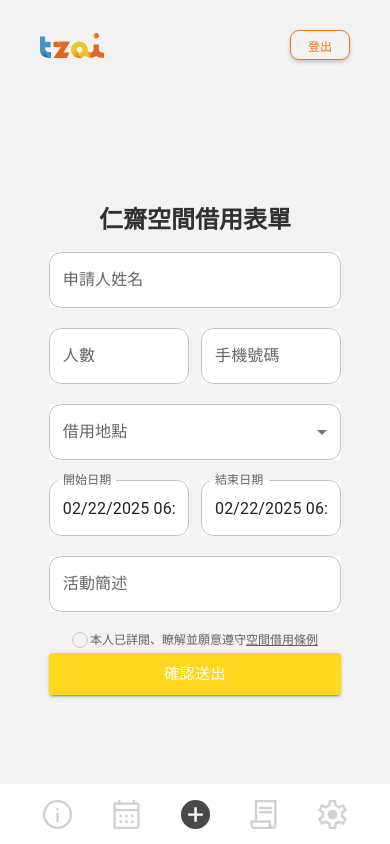
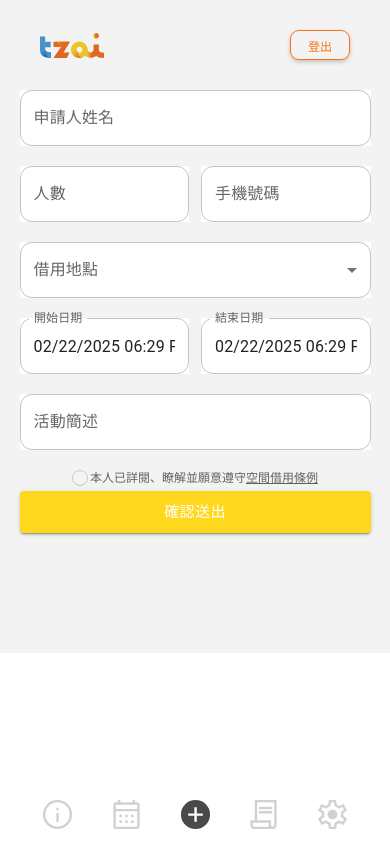
Before and after one commit to LeoHsxg/tzai-space, a React (Vite) app: page /apply in a window 390 px wide. Built offline with nearby package versions, Linux system fonts and the light colour scheme.

Commit message:
2025.2.22 breakpoint

```diff
--- a/src/App.tsx
+++ b/src/App.tsx
@@ -18,8 +18,8 @@ const App: React.FC = () => {
           <NavBar />
           <Routes>
             <Route path="/" element={<Calendar />} />
+            <Route path="/apply" element={<ApplyForm />} />
             <Route path="/rule" element={<Rule />} />
-            <Route path="/apply" element={<ApplyForm />} />
           </Routes>
           <Footer />
         </Router>
--- a/src/Components/Reserve.tsx
+++ b/src/Components/Reserve.tsx
@@ -4,7 +4,7 @@ interface ReserveProps {
   onClick: () => void;
 }
 
-const Reserve: React.FC<ReserveProps> = ({ onClick }) => {
+const Reserve = ({ onClick }: ReserveProps) => {
   return (
     <div className="w-full h-12 px-2.5 justify-start items-center gap-[15px] inline-flex">
       <div className="w-4 h-4 bg-[#ffd81e] rounded-full border-white" style={{ aspectRatio: "1 / 1" }} />
--- a/src/pages/ApplyForm.tsx
+++ b/src/pages/ApplyForm.tsx
@@ -3,8 +3,8 @@ import { TextField, Button, Box } from "@mui/material";
 import { InputLabel, MenuItem, FormControl, Select } from "@mui/material";
 import { DateTimePicker } from "@mui/x-date-pickers";
 import dayjs, { Dayjs } from "dayjs";
+import ConsentCheckbox from "../Components/ConsentCheckbox";
 import "../styles/ApplyForm.css";
-import ConsentCheckbox from "../Components/ConsentCheckbox";
 
 const ApplyForm: React.FC = () => {
   const [startDate, setStartDate] = React.useState<Dayjs | null>(dayjs());
@@ -16,8 +16,7 @@ const ApplyForm: React.FC = () => {
   };
 
   return (
-    <div className="pt-[90px] pb-[120px] w-9/12 m-auto max-w-[400px] ">
-      <div className="text-center text-black/80 text-2xl font-noto font-bold break-words mt-6 mb-4">仁齋空間借用表單</div>
+    <div className="px-[5%] pb-[120px] w-full">
       <Box component="form" onSubmit={handleSubmit} className="gap-5 flex flex-col justify-center items-center">
         <TextField className="custom-textfield" label="申請人姓名" variant="outlined" fullWidth />
         <div className="flex justify-between w-full gap-3">
```
